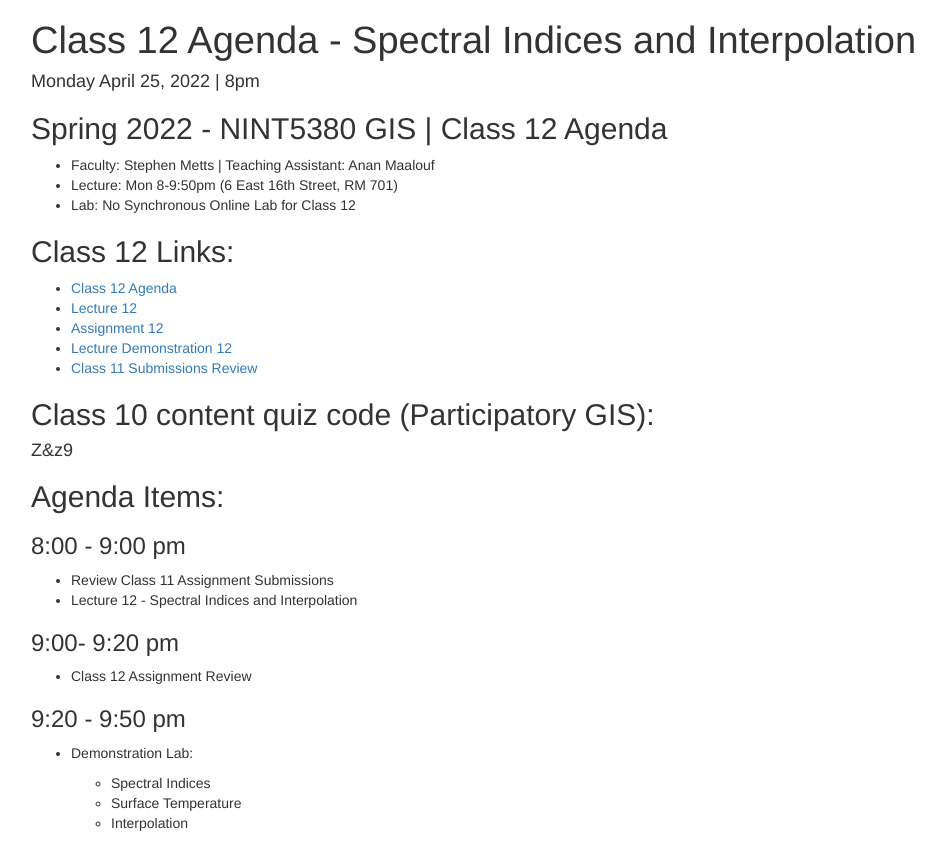
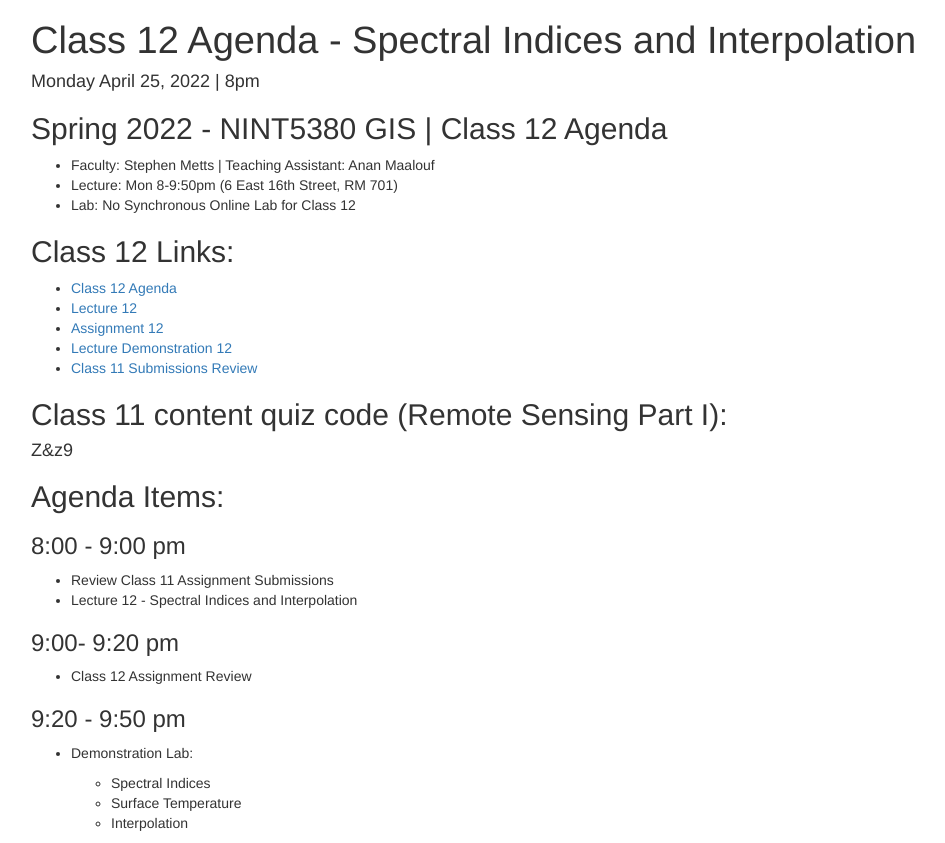
Before and after one commit to gis-nspe-tns/GIS_NINT5380_spring_2022, a plain HTML site: page agendas/c12_agenda_spring_22_NINT5380.html in a window 1280 px wide. Shown: the whole page, without its empty margins (154-1099 px from the left). Drawn offline with nearby package versions, Linux system fonts and the light colour scheme; some packages are replaced by stand-ins of ours.

Commit message:
c12 agenda revise

```diff
--- a/agendas/c12_agenda_spring_22_NINT5380.html
+++ b/agendas/c12_agenda_spring_22_NINT5380.html
@@ -188,8 +188,8 @@ pre code {
 <li><a href="https://weekly-submissions.s3.amazonaws.com/c11_sp22_submissions.pdf">Class 11 Submissions Review</a></li>
 </ul>
 </div>
-<div id="class-10-content-quiz-code-participatory-gis" class="section level2">
-<h2>Class 10 content quiz code (Participatory GIS):</h2>
+<div id="class-11-content-quiz-code-remote-sensing-part-i" class="section level2">
+<h2>Class 11 content quiz code (Remote Sensing Part I):</h2>
 <div id="zz9" class="section level4">
 <h4>Z&amp;z9</h4>
 </div>
```
